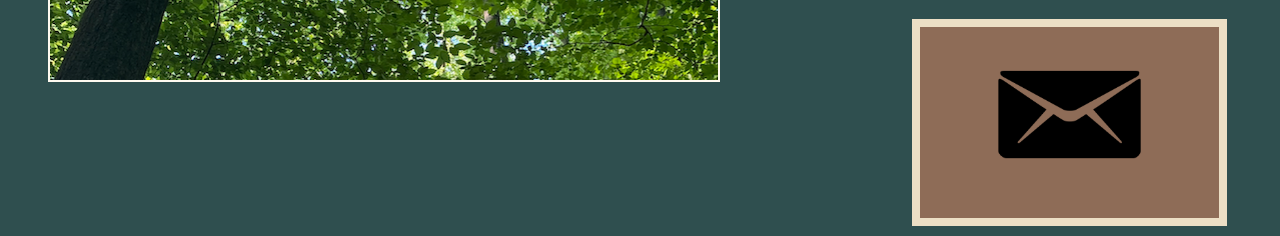
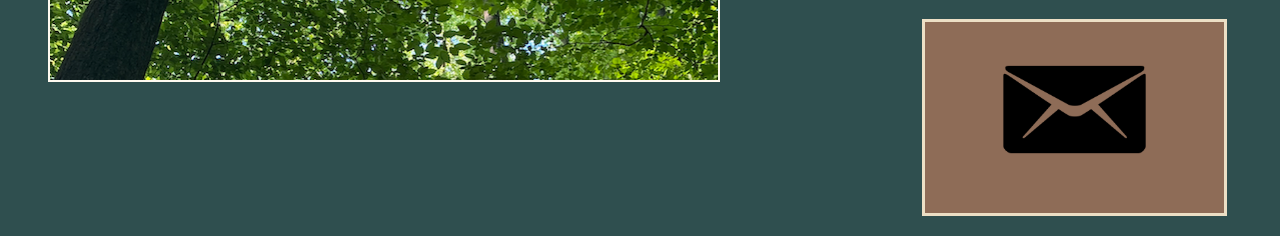
Before and after one commit to Ajwass06/myPortfolio, a plain HTML site: page index.html in a window 1280 px wide. Shown: the part 1142-1378 px from the top of the page. Drawn offline with Linux system fonts and the light colour scheme.

Commit message:
Update index.html

```diff
--- a/index.html
+++ b/index.html
@@ -48,7 +48,7 @@
 		</div>
 	</div>
 	<div id="me">
-		<div style="width: 299px; height: 191px; background-color: rgba(224, 134, 95, 0.541); border: 8px solid rgb(236, 223, 197); float: right; margin: 10px; margin-right: 5px; margin-top: 12px;">
+		<div style="width: 299px; height: 191px; background-color: rgba(224, 134, 95, 0.541); border: 3px solid rgb(236, 223, 197); float: right; margin: 10px; margin-right: 5px; margin-top: 12px;">
 			<a href="mailto:awassserfuhr3@gatech.edu">
 			<img src="mail.png" alt="Mail" class="center" style="width:175px; height:175px;">
 			</a>
```
